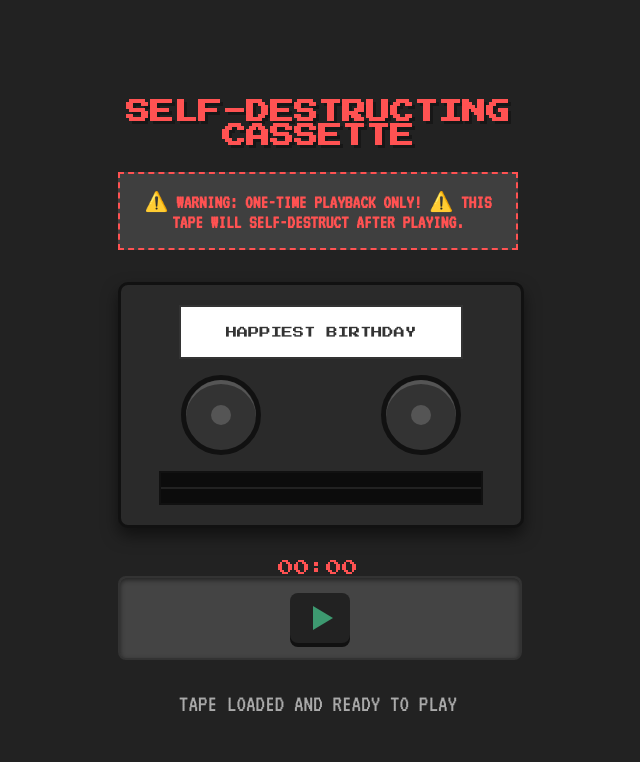
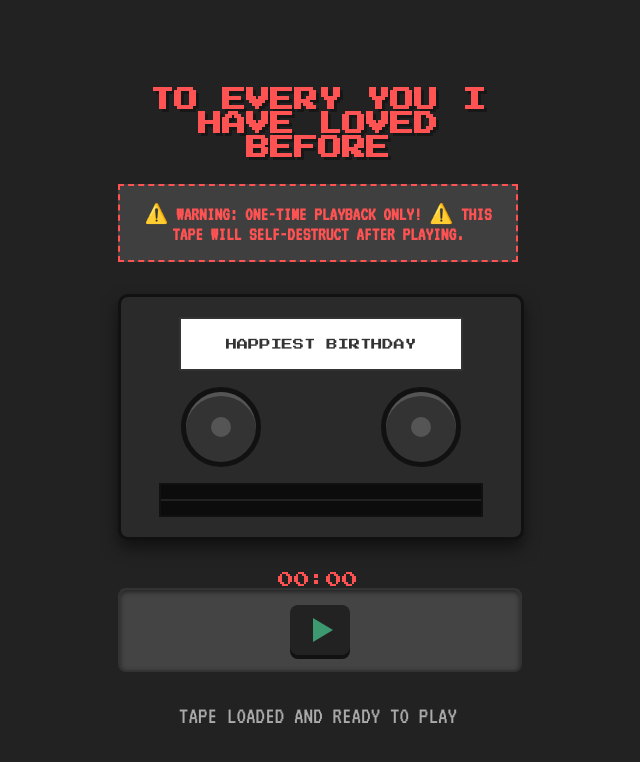
Before and after one commit to janreiroblox09/audio, a plain HTML site: page index.html in a window 1280 px wide. Shown: the whole page, without its empty margins (322-962 px from the left). Drawn offline with Linux system fonts and the light colour scheme.

Commit message:
Update index.html

```diff
--- a/index.html
+++ b/index.html
@@ -325,7 +325,7 @@
 </head>
 <body>
     <div class="container">
-        <h1>Self-Destructing Cassette</h1>
+        <h1>To Every You I Have Loved Before</h1>
 
         <div class="warning-box">
             ⚠️ WARNING: One-time playback only! ⚠️
```
